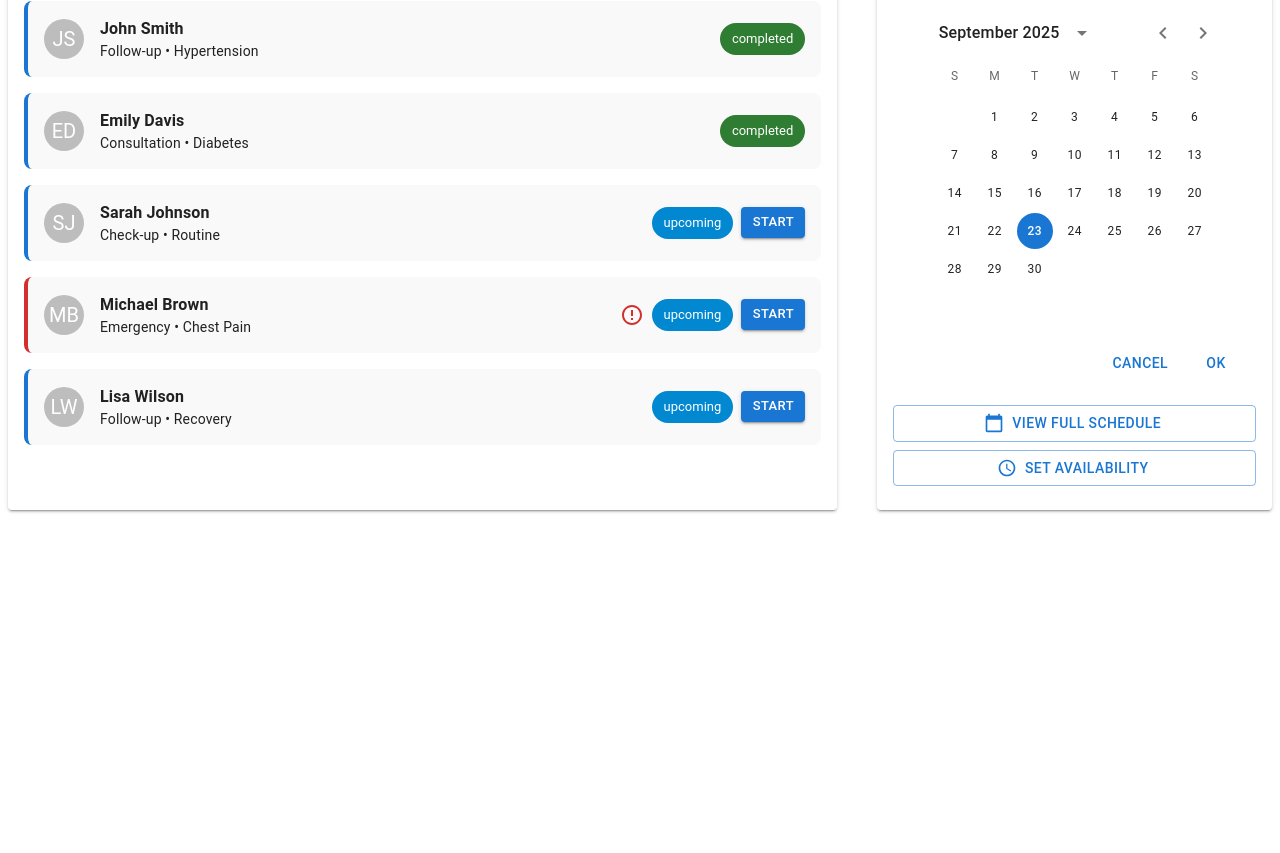
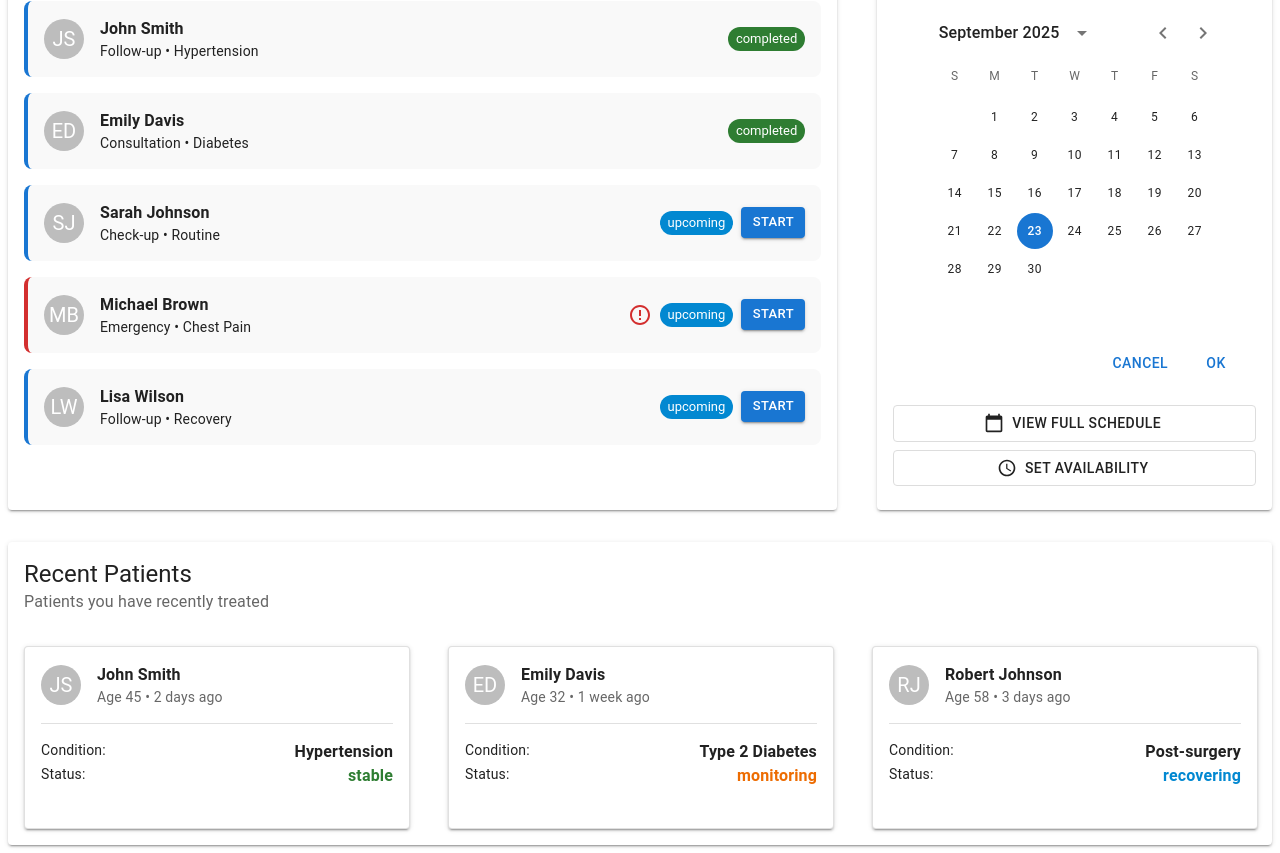
Before and after one commit to dipinrz/HMS-TEAM, a React (Vite) app in the folder frontend/: page / in a window 1280 px wide. Shown: the part 1300-2153 px from the top of the page. Before the commit the page ends 1818 px from the top, so only its background shows below. Built offline with nearby package versions, Linux system fonts and the light colour scheme; a web font is replaced by a local one.

Commit message:
Doctor Dashboard completed

```diff
--- a/frontend/src/components/dashboards/DoctorDashboard.tsx
+++ b/frontend/src/components/dashboards/DoctorDashboard.tsx
@@ -1,4 +1,4 @@
-import { Avatar, Box, Chip, Grid, Typography, useTheme } from "@mui/material";
+import { Avatar, Box, Chip, Divider, Grid, Typography, useTheme } from "@mui/material";
 import Navbar from "../NavBar";
 import { Card, CardContent, CardHeader } from "../ui/CustomCards";
 import { AccessTime, CalendarToday, Description, ErrorOutline, Group } from "@mui/icons-material";
@@ -32,6 +32,19 @@ interface Appointment {
   duration: string;
   condition: string;
   urgency: string;
+}
+interface Patient {
+  id: number;
+  name: string;
+  age: number;
+  lastVisit: string;
+  condition: string;
+  status: string;
+  vitals: {
+    bp: string;
+    hr: string;
+    temp: string;
+  };
 }
 const statsData: TodayStats[] = [
   {
@@ -116,7 +129,35 @@ const todayAppointments: Appointment[] = [
     urgency: 'normal'
   }
 ];
-
+const recentPatients: Patient[] = [
+  {
+    id: 1,
+    name: 'John Smith',
+    age: 45,
+    lastVisit: '2 days ago',
+    condition: 'Hypertension',
+    status: 'stable',
+    vitals: { bp: '120/80', hr: '72 bpm', temp: '98.6°F' }
+  },
+  {
+    id: 2,
+    name: 'Emily Davis',
+    age: 32,
+    lastVisit: '1 week ago',
+    condition: 'Type 2 Diabetes',
+    status: 'monitoring',
+    vitals: { bp: '118/75', hr: '68 bpm', temp: '98.4°F' }
+  },
+  {
+    id: 3,
+    name: 'Robert Johnson',
+    age: 58,
+    lastVisit: '3 days ago',
+    condition: 'Post-surgery',
+    status: 'recovering',
+    vitals: { bp: '125/85', hr: '75 bpm', temp: '99.1°F' }
+  }
+];
 const DoctorDashboard = () => {
   const [selectedDate, setSelectedDate] = useState<Date | null>(new Date());
   const theme = useTheme();
@@ -125,6 +166,12 @@ const DoctorDashboard = () => {
       case 'completed':
         return 'success';
       case 'upcoming':
+        return 'info';
+      case 'stable':
+        return 'success';
+      case 'monitoring':
+        return 'warning';
+      case 'recovering':
         return 'info';
       default:
         return 'default';
@@ -208,7 +255,7 @@ const DoctorDashboard = () => {
                     </Grid>
                     <Grid display="flex" alignItems="center" gap={1}>
                       {appt.urgency === 'high' && <ErrorOutline color="error" />}
-                      <Chip label={appt.status} color={getStatusChipColor(appt.status)} />
+                      <Chip label={appt.status} size="small" color={getStatusChipColor(appt.status)} />
                       {appt.status === 'upcoming' && (
                         <CustomButton variant="contained" size="small" label="Start"></CustomButton>
                       )}
@@ -232,15 +279,52 @@ const DoctorDashboard = () => {
                 />
               </LocalizationProvider>
               <Box mt={2} display="flex" flexDirection="column" gap={1}>
-                <CustomButton variant="outlined" label="View Full Schedule" startIcon={<CalendarToday />}></CustomButton>
-                <CustomButton variant="outlined" label="Set Availability" startIcon={<AccessTime />}></CustomButton>
+                <CustomButton variant="outlined" label="View Full Schedule" sx={{
+                backgroundColor: theme.palette.common.white, color: theme.palette.text.primary,
+                border: '1px solid #ddd', '&:hover': { backgroundColor: '#f5f5f5', },
+                }} startIcon={<CalendarToday />}></CustomButton>
+                <CustomButton variant="outlined" label="Set Availability" sx={{
+                backgroundColor: theme.palette.common.white, color: theme.palette.text.primary,
+                border: '1px solid #ddd', '&:hover': { backgroundColor: '#f5f5f5', },
+                }}startIcon={<AccessTime />}></CustomButton>
               </Box>
             </CardContent>
           </Card>
         </Grid>
-
-
       </Grid>
+      <Box mt={4}>
+        <Card sx={{width:"100%"}}>
+          <CardHeader title="Recent Patients" subheader="Patients you have recently treated"></CardHeader>
+          <Grid container spacing={5} padding={2}>
+                {recentPatients.map((patient)=>(
+                  <Grid size={{xs:12,md:4}} key={patient.id}>
+                    <Card variant="outlined" sx={{width:"100%"}}>
+                      <CardContent>
+                        <Box display="flex" gap={2} mb={2} alignItems="center">
+                          <Avatar>{patient.name.split(' ').map(n=>n[0]).join('')}</Avatar>
+                          <Box>
+                            <Typography fontWeight={600}>{patient.name}</Typography>
+                            <Typography variant="body2" color="textSecondary">Age {patient.age} • {patient.lastVisit}</Typography>
+                          </Box>
+                        </Box>
+                        <Divider/>
+                        <Box mt={2} mb={2}>
+                          <Box display="flex" justifyContent="space-between">
+                            <Typography variant="body2">Condition: </Typography>
+                            <Typography><strong>{patient.condition}</strong></Typography>
+                          </Box>
+                          <Box display="flex" justifyContent="space-between">
+                            <Typography variant="body2">Status:  </Typography>
+                            <Typography color={getStatusChipColor(patient.status)}><strong>{patient.status}</strong></Typography>
+                          </Box>
+                        </Box>
+                      </CardContent>
+                    </Card>
+                  </Grid>
+                ))}
+          </Grid>
+        </Card>
+      </Box>
     </Box>
   );
 };
```
